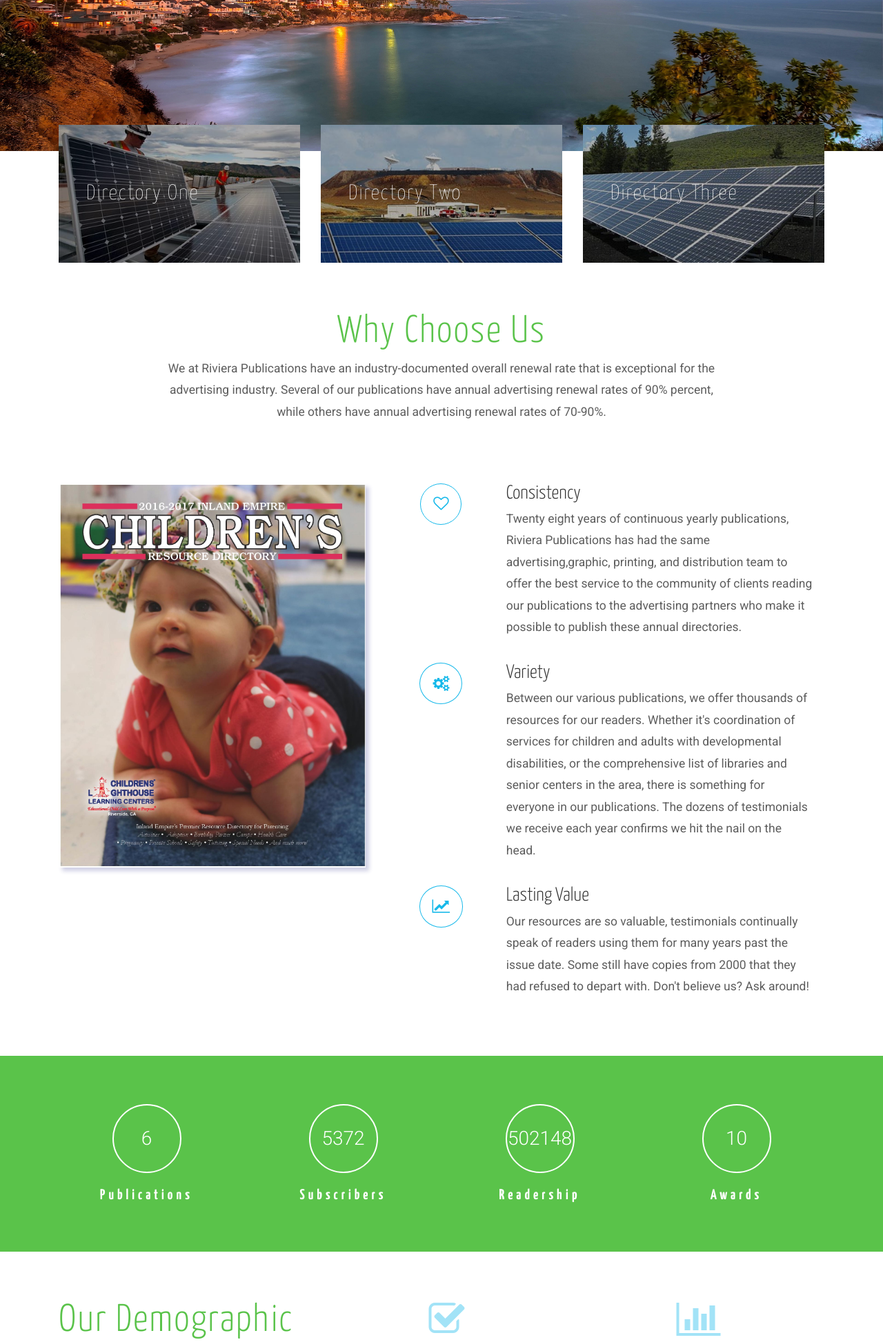
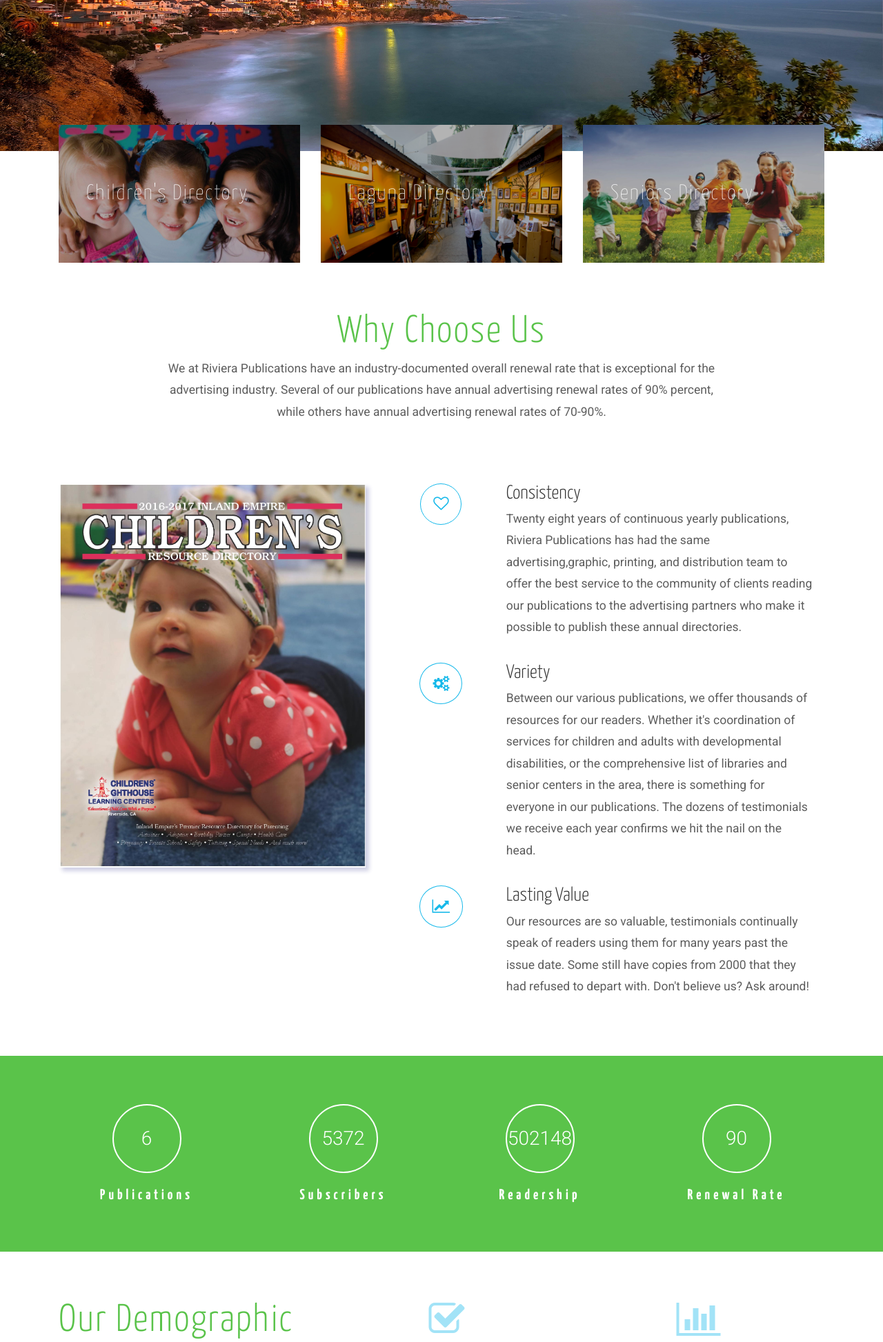
Before and after one commit to AAnderson1817/Riviera1, a PHP site: page / in a window 1280 px wide. Shown: the part 411-2357 px from the top of the page at 69% size. Run offline with PHP 8.4, Linux system fonts and the light colour scheme.

Commit message:
Inserted article images and tweaked titles around

```diff
--- a/css/style.css
+++ b/css/style.css
@@ -199,7 +199,7 @@ ul.nav.navbar {
     list-style: none;
     overflow: hidden;
 }
-.banner-w3text h2{
+.banner-w3text #vertical-ticker li ,.banner-w3text h2{
     display: block;
     color: #fff;
     text-align: center;
--- a/index.html
+++ b/index.html
@@ -70,11 +70,11 @@ License URL: http://creativecommons.org/licenses/by/3.0/
 
 										<li id="ddown-subhead">Check Out Live Previews Below</li>
 										<li><a href="http://www.webpublished.com/gallery/view.asp?seq=299041&path=161216154504">Laguna Neighborhood Directory</a></li>
-										<li><a href="http://www.webpublished.com/gallery/view.asp?seq=294972&path=160802064930">San Diego Kid's Resource</a></li>
+										<li><a href="http://www.webpublished.com/gallery/view.asp?seq=294973&path=160802072410">Laguna Resource Map</a></li>
 										<li><a href="http://www.webpublished.com/gallery/view.asp?seq=296107&path=160929111406">OC Kid's Resource</a></li>
 										<li><a href="http://www.webpublished.com/gallery/view.asp?seq=300988&path=170210041422">OC Senior's Directory</a></li>
-										<li><a href="http://www.webpublished.com/gallery/view.asp?seq=294973&path=160802072410">Inland Empire Kid's Resource</a></li>
 										<li><a href="http://www.webpublished.com/gallery/view.asp?seq=286034&path=151121051453">Inland Empire Senior's Directory</a></li>
+										<li><a href="http://www.webpublished.com/gallery/view.asp?seq=294972&path=160802064930">San Diego Kid's Resource</a></li>
 
 
 									</ul>
@@ -115,28 +115,28 @@ License URL: http://creativecommons.org/licenses/by/3.0/
 			<div class="welcome-agileinfo">
 				<div class="col-xs-4 col-sm-4 welcome-w3lsgrids">
 					<div class="w3lwelcome-img effect-ruby">
-						<img src="images/img2.jpg" alt=" " class="img-responsive"/>
+						<img src="images/articlekids.jpg" alt=" " class="img-responsive"/>
 						<div class="agile-caption">
-							<h3>Directory One</h3>
-							<p>First directory description</p>
+							<h3>Children's Directory</h3>
+							<p>Check out a preview article!</p>
 						</div>
 					</div>
 				</div>
 				<div class="col-xs-4 col-sm-4 welcome-w3lsgrids">
 					<div class="w3lwelcome-img effect-ruby">
-						<img src="images/img1.jpg" alt=" " class="img-responsive"/>
+						<img src="images/artfest-large.jpg" alt=" " class="img-responsive"/>
 						<div class="agile-caption">
-							<h3>Directory Two</h3>
-							<p>Second directory description</p>
+							<h3>Laguna Directory</h3>
+							<p>Check out a preview article!</p>
 						</div>
 					</div>
 				</div>
 				<div class="col-xs-4 col-sm-4 welcome-w3lsgrids">
 					<div class="w3lwelcome-img effect-ruby">
-						<img src="images/img3.jpg" alt=" " class="img-responsive"/>
+						<img src="images/articlekids2.jpg" alt=" " class="img-responsive"/>
 						<div class="agile-caption">
-							<h3>Directory Three</h3>
-							<p>Third directory description</p>
+							<h3>Seniors Directory</h3>
+							<p>Check out a preview article!</p>
 						</div>
 					</div>
 				</div>
@@ -214,8 +214,8 @@ License URL: http://creativecommons.org/licenses/by/3.0/
 					<h6>Readership</h6>
 				</div>
 				<div class="col-sm-3 col-xs-6 stats-grid">
-					<div class='numscroller numscroller-big-bottom' data-slno='1' data-min='0' data-max='17' data-delay='6.4' data-increment="1">17</div>
-					<h6>Awards</h6>
+					<div class='numscroller numscroller-big-bottom' data-slno='1' data-min='0' data-max='90' data-delay='6.4' data-increment="2">90</div>
+					<h6>Renewal Rate</h6>
 				</div>
 				<div class="clearfix"></div>
 			</div>
```
Also changed, not shown: images/articlekids.jpg (added), images/articlekids2.jpg (added).
